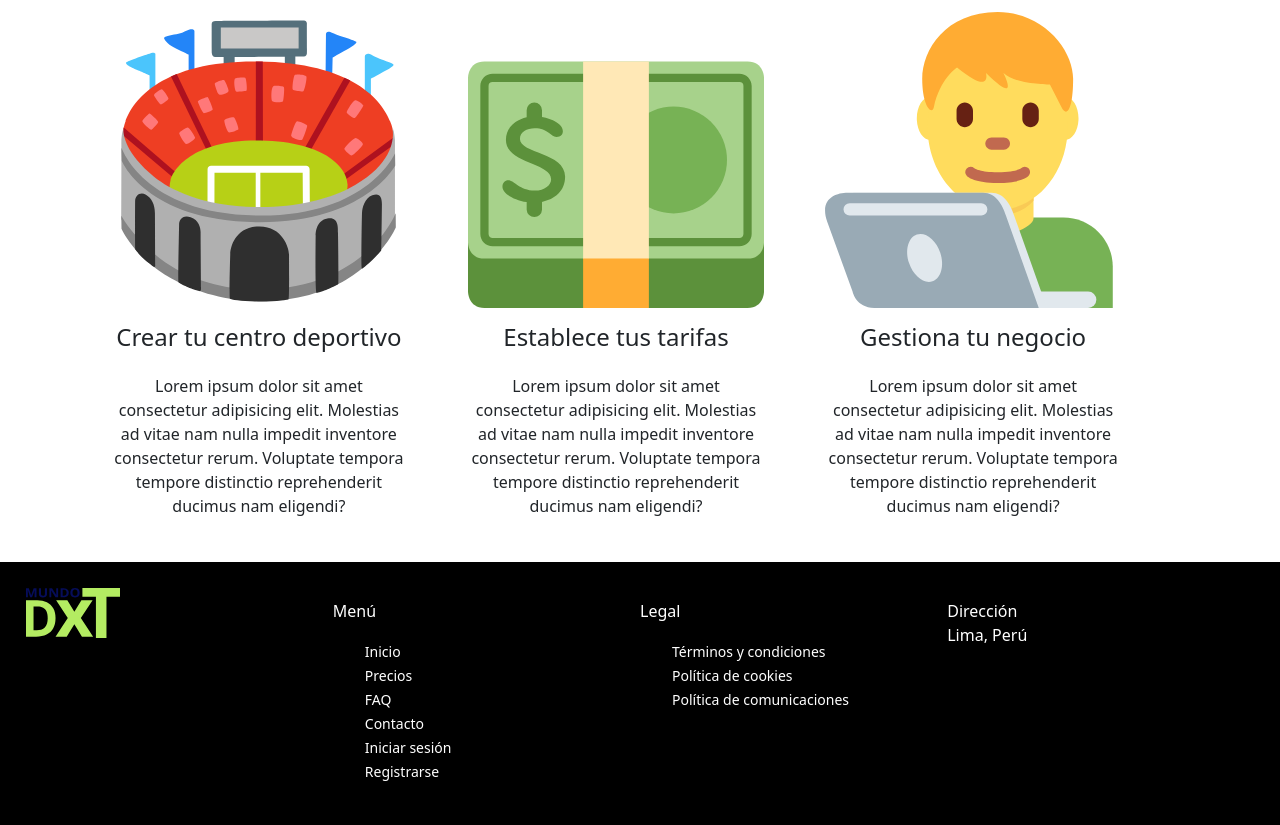
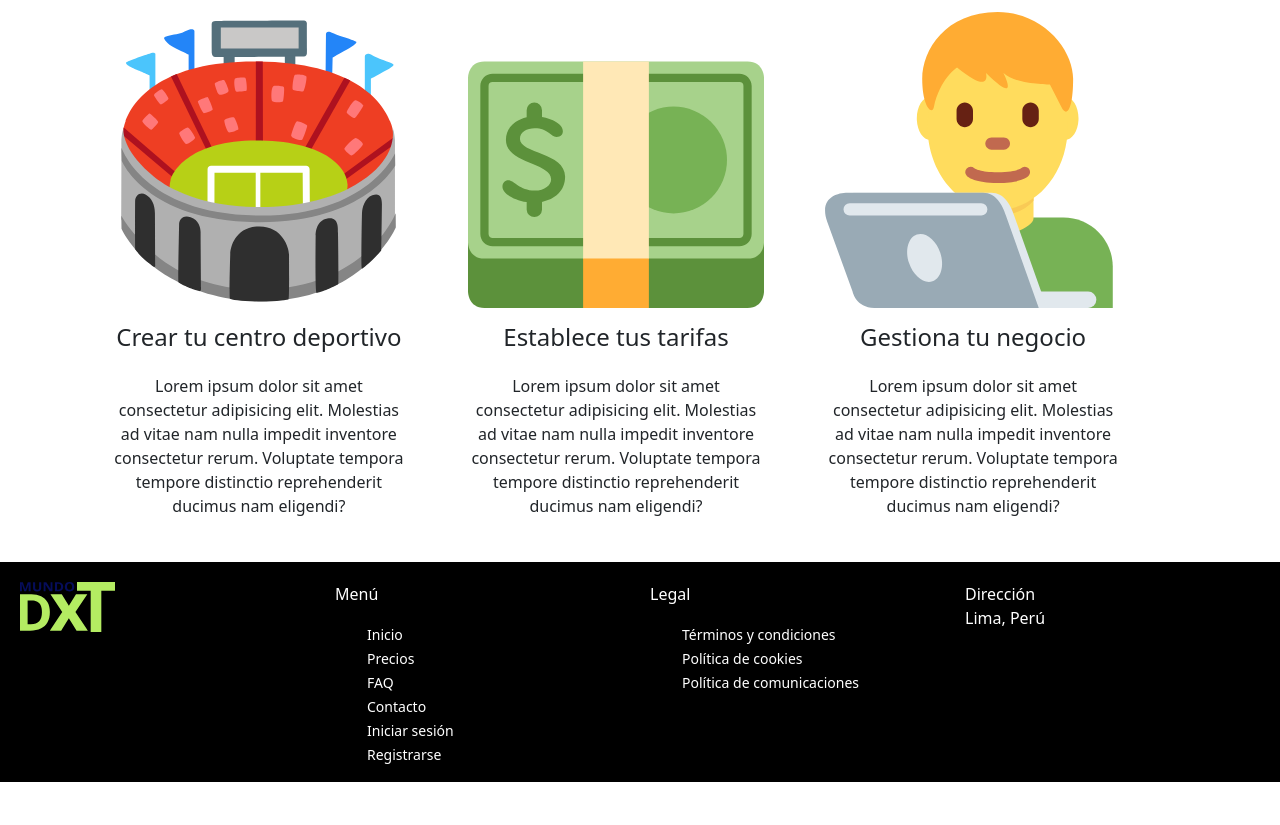
Before and after one commit to luistorresherrera/mundo_deporte, a plain HTML site: page pages/faqs.html in a window 1280 px wide. Shown: the part 1150-1975 px from the top of the page. After the commit the page ends 1932 px from the top, so only its background shows below. Drawn offline with nearby package versions, Linux system fonts and the light colour scheme.

Commit message:
todas las correcciones de la segunda entrega están solucionadas

```diff
--- a/css/style.css
+++ b/css/style.css
@@ -291,3 +291,36 @@ input:checked+.slider:before {
     color: white;
     border: 1px solid #08085E;
 }
+
+#grilla {
+    padding-top: 20px;
+    padding-left: 20px;
+    display: grid;
+    grid-template-areas: "logoFooter" "menuFooter" "legalFooter" "direccionFooter";
+    grid-template-columns: 100%;
+    grid-template-rows: auto;
+}
+
+#logoFooter {
+    grid-area: logoFooter;
+}
+
+#menuFooter {
+    grid-area: menuFooter;
+}
+
+#legalFooter {
+    grid-area: legalFooter;
+}
+
+#direccionFooter {
+    grid-area: direccionFooter;
+}
+
+@media screen and (min-width: 768px) {
+    #grilla {
+        grid-template-rows: 25% 25% 25% 25%;
+        grid-template-areas: "logoFooter menuFooter legalFooter direccionFooter";
+        grid-template-columns: 25% 25% 25% 25%;
+    }
+}
--- a/pages/faqs.html
+++ b/pages/faqs.html
@@ -735,12 +735,12 @@
     </main>
 
 
-    <footer class=" bg-footer ">
-        <div class="row rowfooter">
-            <div class="col-sm-12 col-md-3 logofooter ">
-                <img src="../images/logo_mundo_dxt.svg" alt="Mundo Deporte">
+    <footer class="bg-footer">
+        <section id="grilla">
+            <div class="grid-item  logofooter" id="logoFooter"><img src="../images/logo_mundo_dxt.svg"
+                    alt="Mundo Deporte">
             </div>
-            <div class="col-sm-12 col-md-3 ">
+            <div class="grid-item " id="menuFooter">
                 <p>Menú</p>
                 <ul>
                     <li><a href="../index.html" target="_self"> Inicio</a></li>
@@ -751,7 +751,7 @@
                     <li><a href="#" data-toggle="modal" data-target="#modalRegistro">Registrarse</a></li>
                 </ul>
             </div>
-            <div class="col-sm-12 col-md-3 ">
+            <div class="grid-item " id="legalFooter">
                 <p>Legal</p>
                 <ul>
                     <li><a href="#" data-toggle="modal" data-target="#modalTyC">Términos y condiciones</a></li>
@@ -760,15 +760,11 @@
                             comunicaciones</a></li>
                 </ul>
             </div>
-            <div class="col-sm-12 col-md-3">
-                <div class="col">
-                    <h>Dirección</h>
-                    <p>Lima, Perú</p>
-
-                </div>
+            <div class="grid-item " id="direccionFooter">
+                <h>Dirección</h>
+                <p>Lima, Perú</p>
             </div>
-        </div>
-
+        </section>
     </footer>
 
     <script src="https://cdn.jsdelivr.net/npm/bootstrap@5.1.3/dist/js/bootstrap.bundle.min.js"
```
Also changed, not shown: index.html (+11 -15 lines), pages/contact.html (+10 -14 lines), pages/login.html (+10 -14 lines), pages/prices.html (+10 -14 lines).
